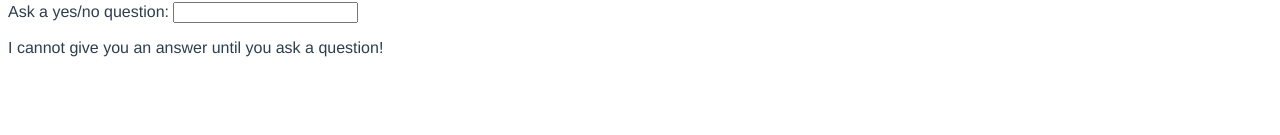
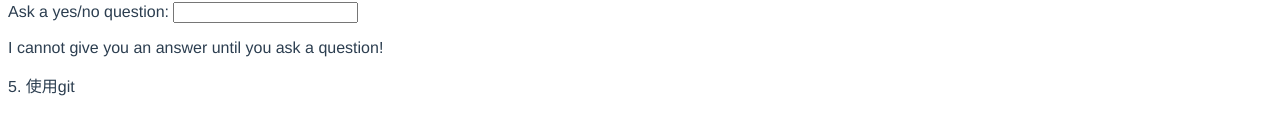
Before and after one commit to wenwen102/studyvue, a Vue app: page /#/syntax in a window 1280 px wide. Shown: the part 367-502 px from the top of the page. Built offline with nearby package versions, Linux system fonts and the light colour scheme.

Commit message:
add a line

```diff
--- a/src/views/Syntax.vue
+++ b/src/views/Syntax.vue
@@ -19,6 +19,7 @@
       <input v-model="question" />
     </p>
     <p>{{ answer }}</p>
+    <p>5. 使用git</p>
   </div>
 </template>
 
```
